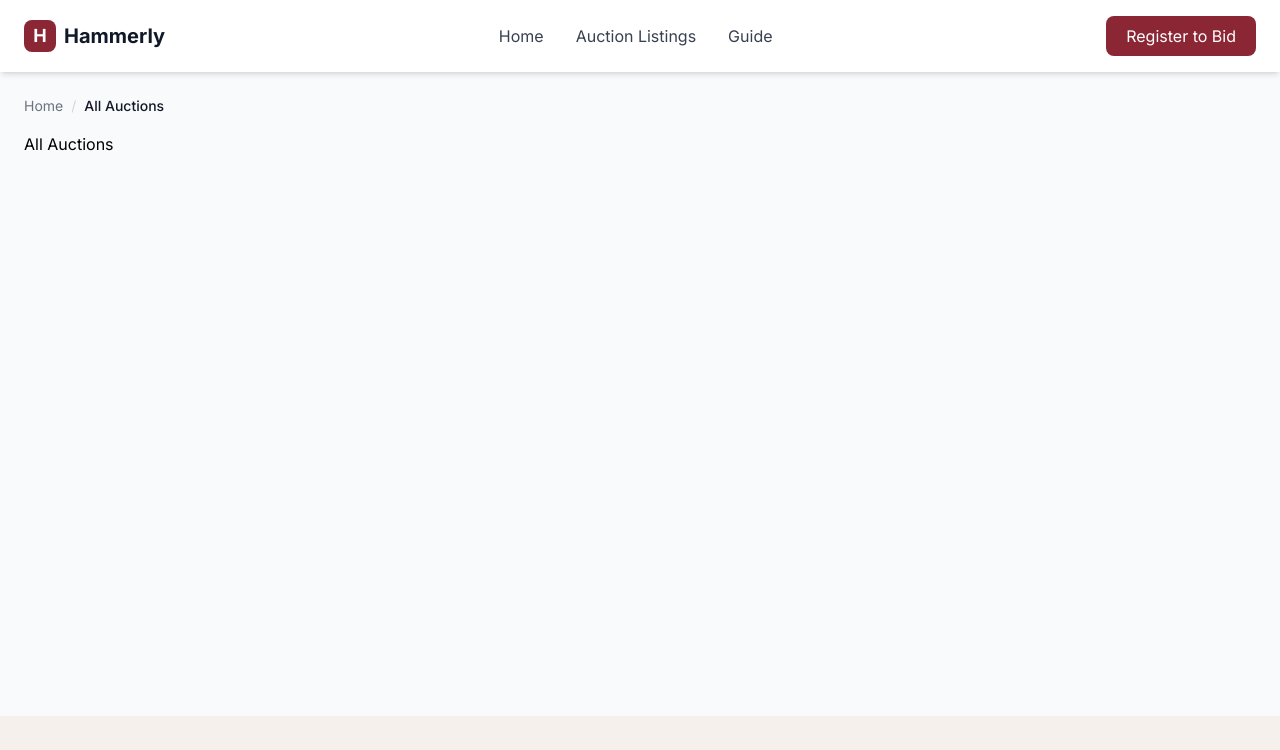
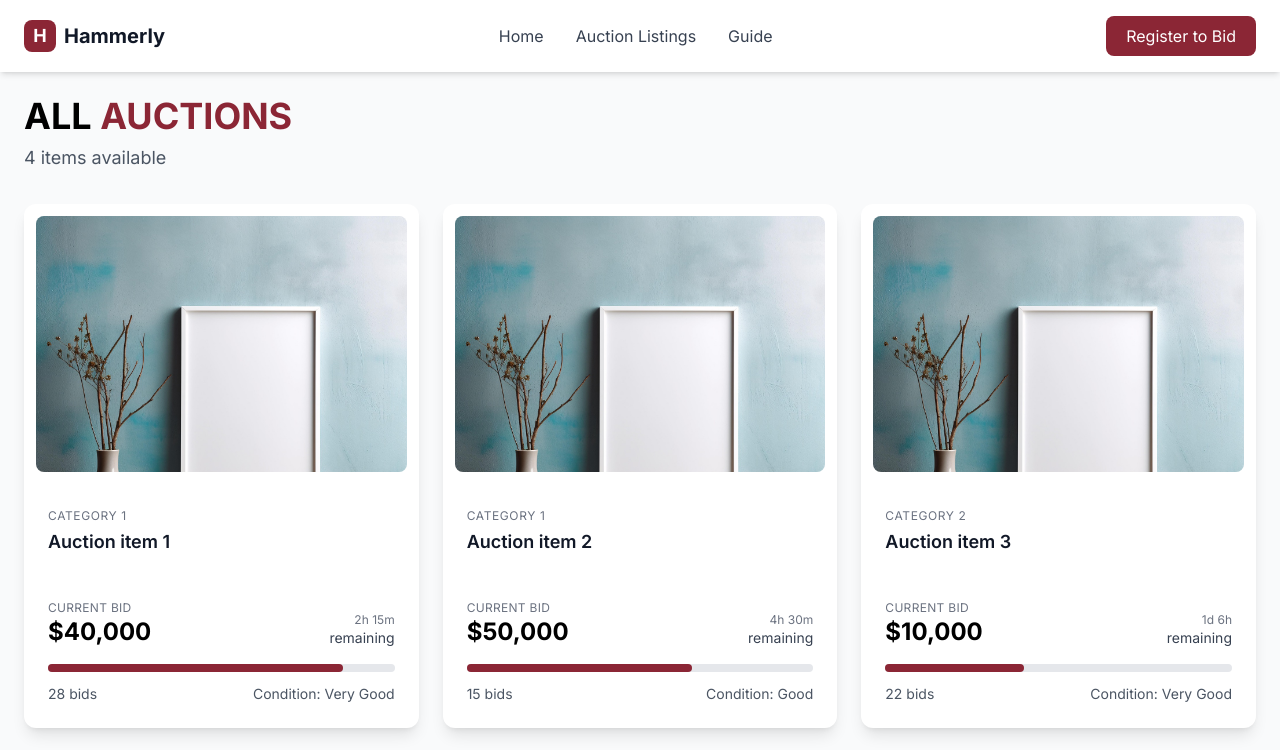
Before and after one commit to Figo-Li/Hammerly, a React (Vite) app in the folder hammerly-ui/: page /auctions in a window 1280 px wide. Shown: the top 750 px of the page. Built offline with nearby package versions, Linux system fonts and the light colour scheme.

Commit message:
frontend init simple listing

```diff
--- /dev/null
+++ b/hammerly-ui/src/pages/auctions/components/AuctionCard.tsx
@@ -0,0 +1,144 @@
+interface AuctionCardProps {
+  auction: {
+    id: number;
+    title: string;
+    category: string;
+    currentBid: number;
+    timeRemaining: string;
+    image: string;
+    progress: number;
+    condition?: string;
+    totalBids?: number;
+    seller?: string;
+  };
+  viewType: 'grid' | 'list';
+}
+
+export default function AuctionCard({ auction, viewType }: AuctionCardProps) {
+  const handleClick = () => {
+    window.REACT_APP_NAVIGATE(`/auction/${auction.id}`);
+  };
+
+  if (viewType === 'list') {
+    return (
+      <div
+        className="bg-white rounded-xl shadow-sm hover:shadow-md transition-shadow duration-300 cursor-pointer overflow-hidden"
+        onClick={handleClick}
+      >
+        <div className="flex">
+          {/* Image */}
+          <div className="w-48 h-32 flex-shrink-0">
+            <img
+              src={auction.image}
+              alt={auction.title}
+              className="w-full h-full object-cover object-top"
+            />
+          </div>
+
+          {/* Content */}
+          <div className="flex-1 p-6 flex justify-between">
+            <div className="flex-1">
+              <div className="mb-2">
+                <span className="text-xs uppercase tracking-wider text-gray-500 bg-gray-100 px-2 py-1 rounded">
+                  {auction.category}
+                </span>
+              </div>
+              <h3 className="text-xl font-semibold text-gray-900 mb-2 line-clamp-1">
+                {auction.title}
+              </h3>
+              <div className="flex items-center gap-4 text-sm text-gray-600 mb-3">
+                <span>Condition: {auction.condition || 'Good'}</span>
+                <span>•</span>
+                <span>{auction.totalBids || Math.floor(Math.random() * 15 + 5)} bids</span>
+              </div>
+
+              {/* Progress Bar */}
+              <div className="w-full bg-gray-200 rounded-full h-2 mb-2">
+                <div
+                  className="bg-[#8B2635] h-2 rounded-full transition-all duration-300"
+                  style={{ width: `${auction.progress}%` }}
+                ></div>
+              </div>
+              <p className="text-xs text-gray-500">{auction.timeRemaining} remaining</p>
+            </div>
+
+            {/* Bid Info */}
+            <div className="text-right ml-6">
+              <p className="text-sm text-gray-500 mb-1">Current Bid</p>
+              <p className="text-3xl font-bold text-black mb-2">
+                ${auction.currentBid.toLocaleString()}
+              </p>
+              <button
+                className="bg-[#8B2635] text-white px-6 py-2 rounded-lg hover:bg-[#7A1F2B] transition-colors text-sm font-semibold whitespace-nowrap"
+                onClick={(e) => {
+                  e.stopPropagation();
+                  handleClick();
+                }}
+              >
+                Place Bid
+              </button>
+            </div>
+          </div>
+        </div>
+      </div>
+    );
+  }
+
+  // Grid view
+  return (
+    <div
+      className="bg-white rounded-xl shadow-lg hover:shadow-xl transition-shadow duration-300 cursor-pointer"
+      onClick={handleClick}
+    >
+      {/* Product Image */}
+      <div className="p-3">
+        <img
+          src={auction.image}
+          alt={auction.title}
+          className="w-full h-64 object-cover object-top rounded-lg"
+        />
+      </div>
+
+      {/* Card Content */}
+      <div className="p-6">
+        {/* Category and Title */}
+        <div className="mb-4">
+          <p className="text-xs uppercase tracking-wider text-gray-500 mb-1">
+            {auction.category}
+          </p>
+          <h3 className="text-lg font-semibold text-gray-900 line-clamp-2 min-h-[3.5rem]">
+            {auction.title}
+          </h3>
+        </div>
+
+        {/* Current Bid */}
+        <div className="flex justify-between items-end mb-4">
+          <div>
+            <p className="text-xs text-gray-500 uppercase tracking-wide">Current Bid</p>
+            <p className="text-2xl font-bold text-black">
+              ${auction.currentBid.toLocaleString()}
+            </p>
+          </div>
+          <div className="text-right">
+            <p className="text-xs text-gray-500">{auction.timeRemaining}</p>
+            <p className="text-sm text-gray-700">remaining</p>
+          </div>
+        </div>
+
+        {/* Progress Bar */}
+        <div className="w-full bg-gray-200 rounded-full h-2 mb-3">
+          <div
+            className="bg-[#8B2635] h-2 rounded-full transition-all duration-300"
+            style={{ width: `${auction.progress}%` }}
+          ></div>
+        </div>
+
+        {/* Additional Info */}
+        <div className="flex justify-between items-center text-sm text-gray-600">
+          <span>{auction.totalBids || Math.floor(Math.random() * 15 + 5)} bids</span>
+          <span>Condition: {auction.condition || 'Good'}</span>
+        </div>
+      </div>
+    </div>
+  );
+}
--- a/hammerly-ui/src/pages/auctions/page.tsx
+++ b/hammerly-ui/src/pages/auctions/page.tsx
@@ -1,34 +1,32 @@
 import Header from '../../components/feature/Header';
 import Footer from '../../components/feature/Footer';
+import AuctionCard from './components/AuctionCard';
+import { auctionListings } from '../../mocks/auctions';
 
 export default function Auctions() {
-
-
   return (
-    <div className="min-h-screen bg-gray-50  flex flex-col">
+    <div className="min-h-screen bg-gray-50">
       <Header />
 
-      <main className="pt-24 py-8 flex-grow">
+      <main className="pt-24 py-8">
         <div className="max-w-7xl mx-auto px-6">
-          {/* Page Header */}
+          {/* Title */}
           <div className="mb-8">
-            <nav className="mb-4">
-              <ol className="flex items-center space-x-2 text-sm">
-                <li><a href="/" className="text-gray-500 hover:text-gray-700 cursor-pointer">Home</a></li>
-                <li className="text-gray-300">/</li>
-                <li className="text-gray-900 font-medium">All Auctions</li>
-              </ol>
-            </nav>
-
-            <div className="flex justify-between items-start mb-6"> All Auctions
-
-
-            </div>
-
-
+            <h1 className="text-4xl font-bold mb-2">
+              <span className="text-black">ALL </span>
+              <span className="text-[#8B2635]">AUCTIONS</span>
+            </h1>
+            <p className="text-lg text-gray-600">
+              {auctionListings.length} items available
+            </p>
           </div>
 
-
+          {/* Auction Cards */}
+          <div className="grid grid-cols-1 md:grid-cols-2 lg:grid-cols-3 gap-6">
+            {auctionListings.map((auction) => (
+              <AuctionCard key={auction.id} auction={auction} viewType="grid" />
+            ))}
+          </div>
         </div>
       </main>
 
```
